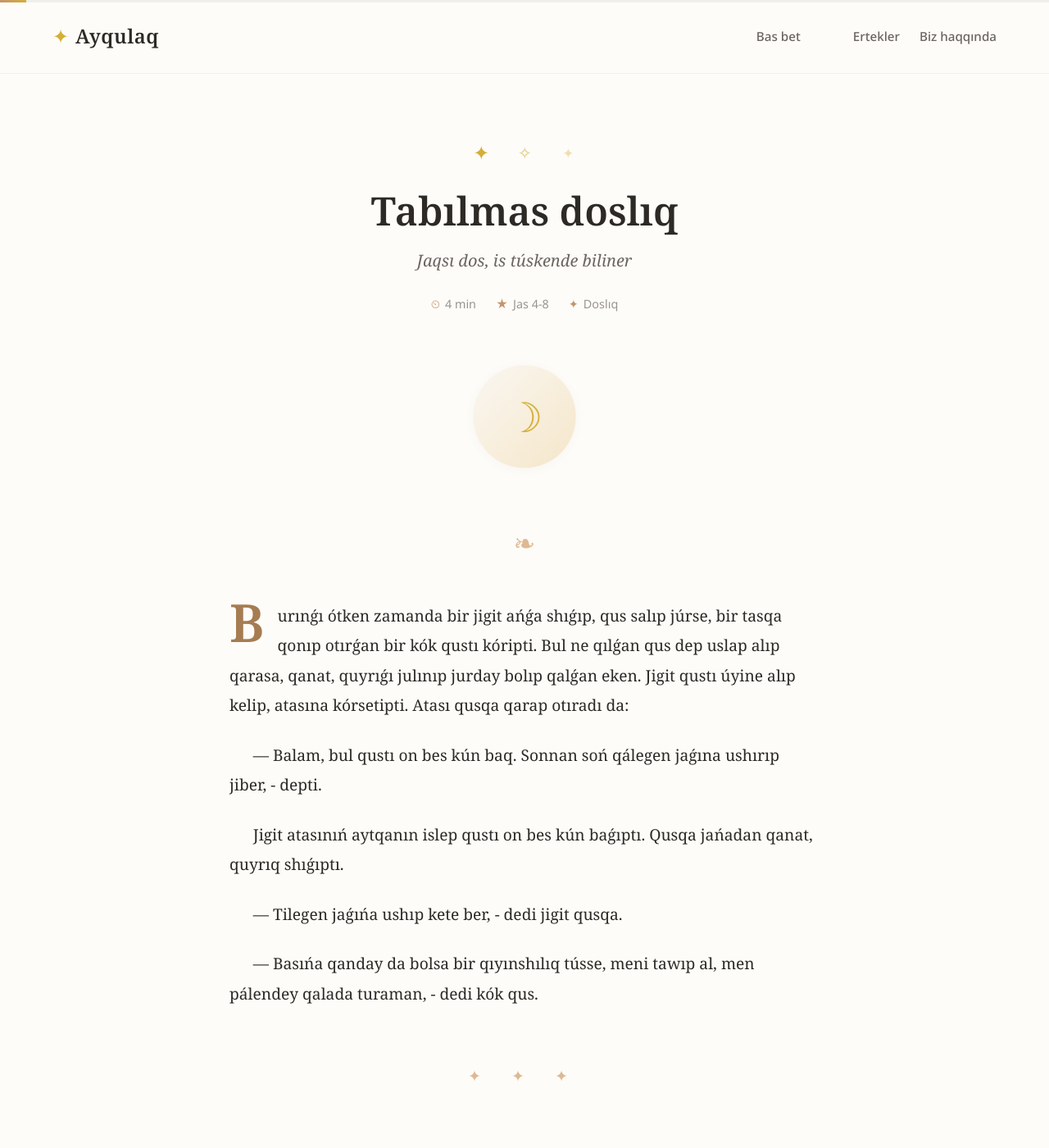
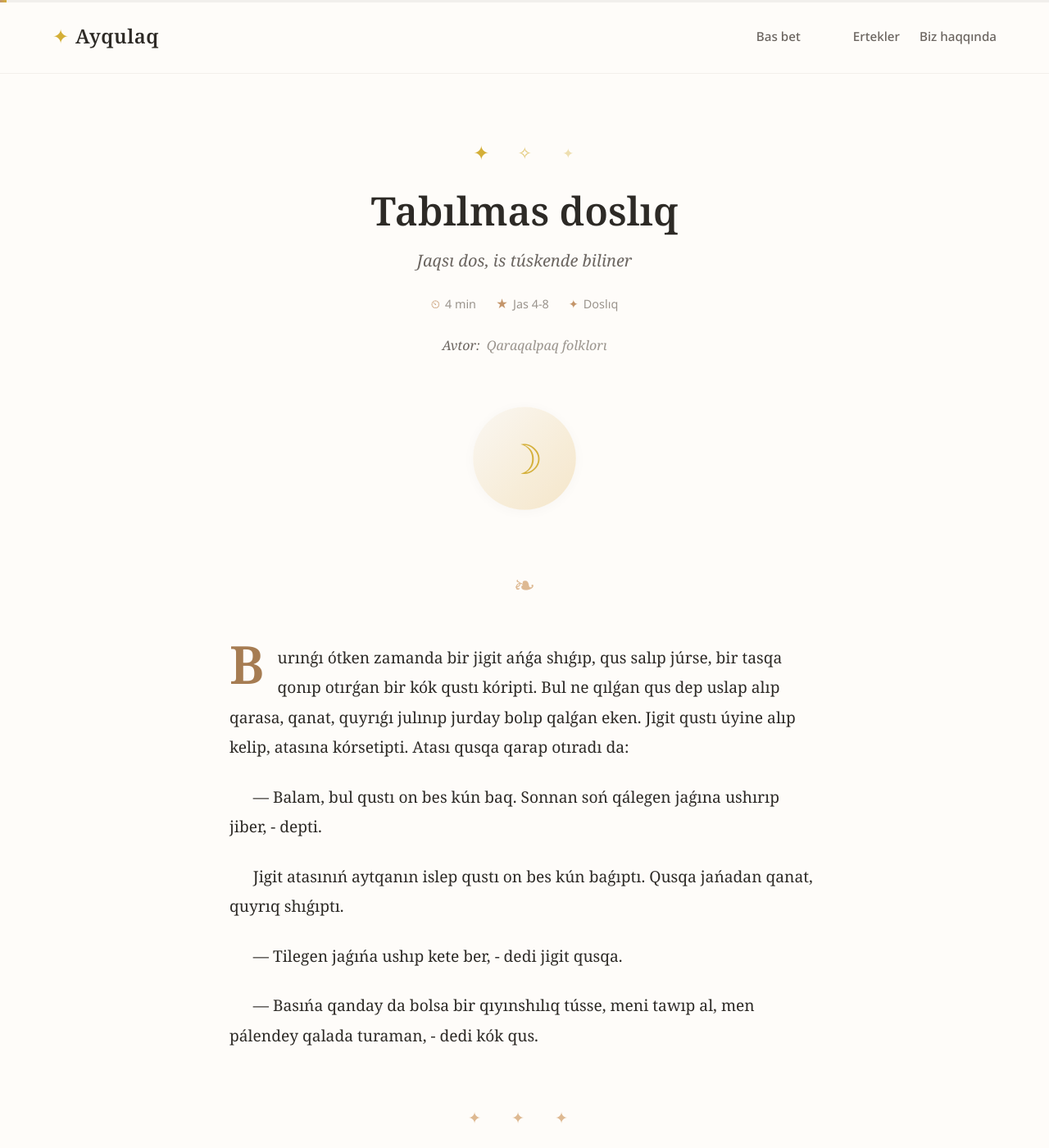
Before and after one commit to dontbeidle/ayqulaq, a Jekyll site: the page built from _tales/tabilmas-dosliq.md, in a window 1280 px wide and 1400 px high. Shown: the whole window at 82% size. Built offline with Jekyll 4.4.1, drawn with Linux system fonts in a browser that asks for light colours.

Commit message:
add author to fairy tale

```diff
--- a/_data/translations.json
+++ b/_data/translations.json
@@ -33,6 +33,7 @@
   "tale": {
     "the_end": "Sońı",
     "moral_title": "Juwmaq",
+    "author_prefix": "Avtor:",
     "nav_previous": "Aldınǵı ertek",
     "nav_next": "Keyingi ertek",
     "nav_all_tales": "Barlıq ertekler"
--- a/_layouts/tale.html
+++ b/_layouts/tale.html
@@ -36,6 +36,12 @@ layout: default
       </span>
       {% endif %}
     </div>
+
+    {% assign tale_author = page.author | default: "Qaraqalpaq xalıq awızeki dóretpesi" %}
+    <p class="tale-author">
+      <span class="author-label">{{ site.data.translations.tale.author_prefix }}</span>
+      {{ tale_author }}
+    </p>
   </header>
 
   {% if page.image %}
--- a/_sass/_tale.scss
+++ b/_sass/_tale.scss
@@ -64,6 +64,19 @@
     .meta-icon {
       color: $color-accent;
     }
+  }
+}
+
+.tale-author {
+  margin-top: $space-md;
+  font-family: $font-display;
+  font-size: 1rem;
+  font-style: italic;
+  color: $color-text-muted;
+
+  .author-label {
+    color: $color-text-light;
+    margin-right: 0.25em;
   }
 }
 
--- a/_tales/tabilmas-dosliq.md
+++ b/_tales/tabilmas-dosliq.md
@@ -1,5 +1,6 @@
 ---
 title: "Tabılmas doslıq"
+author: "Qaraqalpaq folklorı"
 subtitle: "Jaqsı dos, is túskende biliner"
 icon: "&#9789;"
 category: "Doslıq"
```
Also changed, not shown: _tales/abat-batir.md (+1 -0 lines), _tales/hakim-uliqpan.md (+1 -0 lines).
